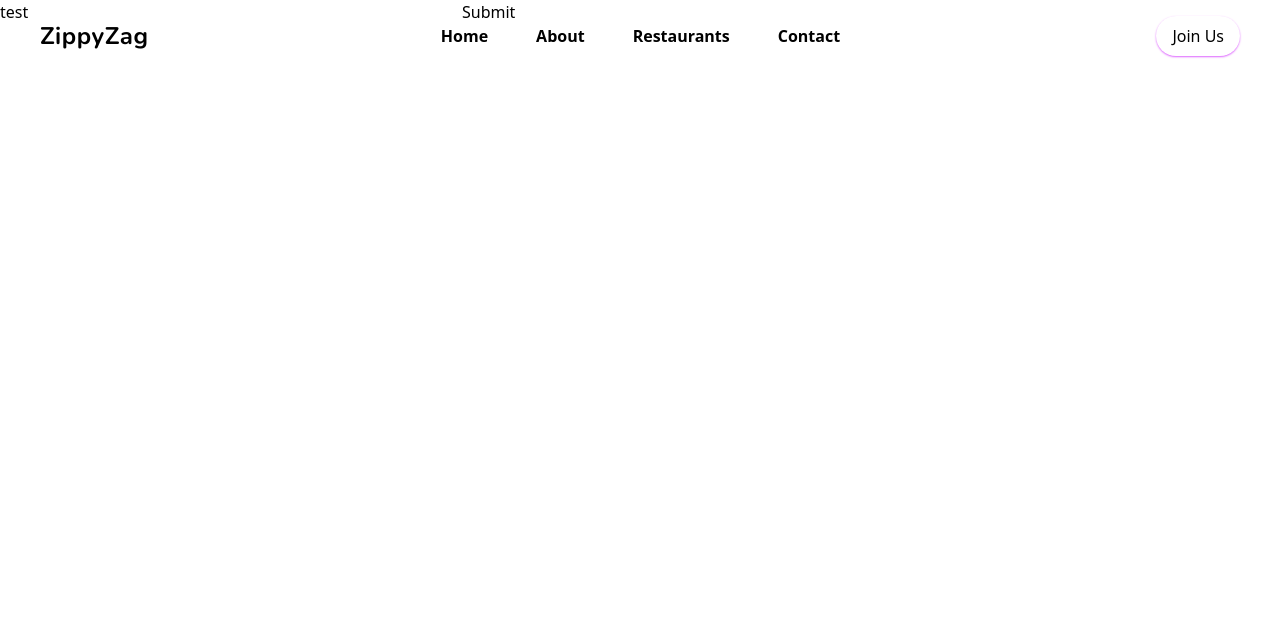
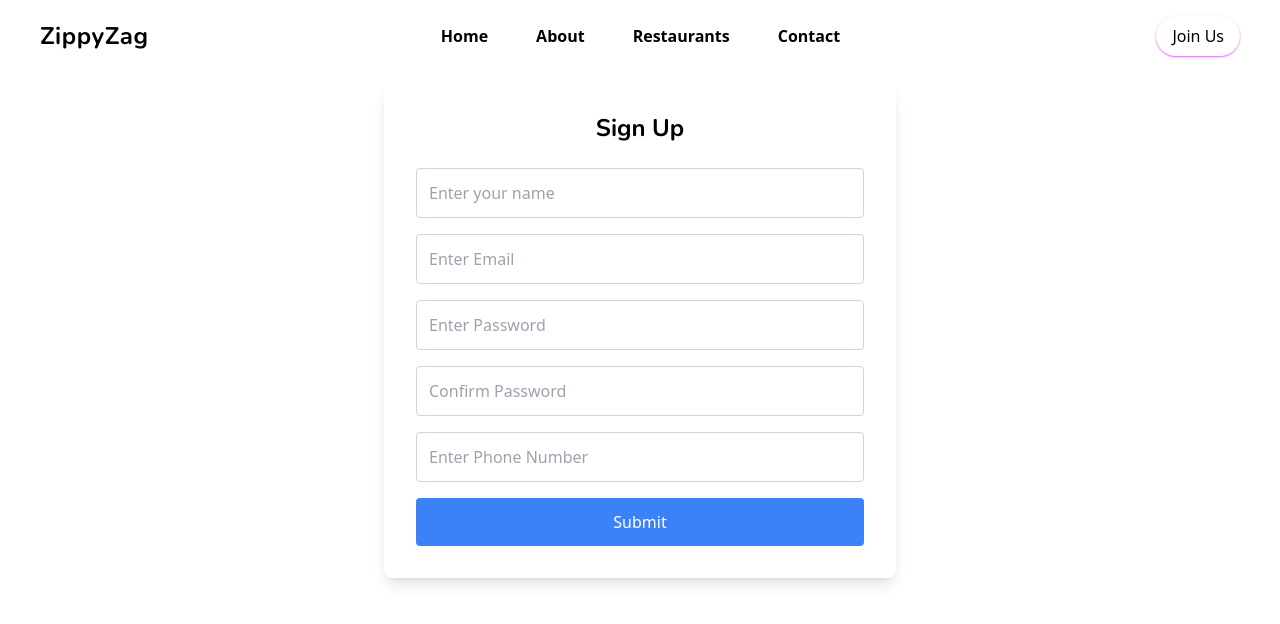
Before and after one commit to javidShabin/zippy-zag-main-project-frontend, a React (Vite) app: page /signup-page in a window 1280 px wide. Shown: the top 624 px of the page. Built offline with nearby package versions, Linux system fonts and the light colour scheme; no server answers; a web font is replaced by a local one.

Commit message:
install the reat hot toast for add notification in the website

```diff
--- a/package.json
+++ b/package.json
@@ -15,6 +15,7 @@
     "react": "^18.3.1",
     "react-dom": "^18.3.1",
     "react-hook-form": "^7.53.2",
+    "react-hot-toast": "^2.4.1",
     "react-router-dom": "^6.28.0"
   },
   "devDependencies": {
--- a/src/pages/SignupPage.jsx
+++ b/src/pages/SignupPage.jsx
@@ -1,30 +1,90 @@
 import { useForm } from "react-hook-form";
-
 import React from "react";
 
 const SignupPage = () => {
   const {
     register,
     handleSubmit,
-    watch,
     formState: { errors },
   } = useForm();
 
   const onSubmit = (data) => console.log(data);
 
-  console.log(watch("example")); // watch input value by passing the name of it
   return (
-    /* "handleSubmit" will validate your inputs before invoking "onSubmit" */
-    <form onSubmit={handleSubmit(onSubmit)}>
-      {/* register your input into the hook by invoking the "register" function */}
-      <input defaultValue="test" {...register("example")} />
+    <form
+      className="max-w-lg mx-auto mt-20 p-8 bg-white shadow-lg rounded-lg"
+      onSubmit={handleSubmit(onSubmit)}
+    >
+      <h1 className="text-2xl font-bold mb-6 text-center">Sign Up</h1>
 
-      {/* include validation with required or other standard HTML validation rules */}
-      <input {...register("exampleRequired", { required: true })} />
-      {/* errors will return when field validation fails  */}
-      {errors.exampleRequired && <span>This field is required</span>}
+      <div className="mb-4">
+        <input
+          type="text"
+          placeholder="Enter your name"
+          {...register("name", { required: true })}
+          className="w-full p-3 border border-gray-300 rounded focus:outline-none focus:ring-2 focus:ring-blue-500"
+        />
+        {errors.name && (
+          <span className="text-red-500 text-sm">Name is required</span>
+        )}
+      </div>
 
-      <input type="submit" />
+      <div className="mb-4">
+        <input
+          type="email"
+          placeholder="Enter Email"
+          {...register("email", { required: true })}
+          className="w-full p-3 border border-gray-300 rounded focus:outline-none focus:ring-2 focus:ring-blue-500"
+        />
+        {errors.email && (
+          <span className="text-red-500 text-sm">Email is required</span>
+        )}
+      </div>
+
+      <div className="mb-4">
+        <input
+          type="password"
+          placeholder="Enter Password"
+          {...register("password", { required: true })}
+          className="w-full p-3 border border-gray-300 rounded focus:outline-none focus:ring-2 focus:ring-blue-500"
+        />
+        {errors.password && (
+          <span className="text-red-500 text-sm">Password is required</span>
+        )}
+      </div>
+
+      <div className="mb-4">
+        <input
+          type="password"
+          placeholder="Confirm Password"
+          {...register("conformPassword", { required: true })}
+          className="w-full p-3 border border-gray-300 rounded focus:outline-none focus:ring-2 focus:ring-blue-500"
+        />
+        {errors.conformPassword && (
+          <span className="text-red-500 text-sm">
+            Password confirmation is required
+          </span>
+        )}
+      </div>
+
+      <div className="mb-4">
+        <input
+          type="tel"
+          placeholder="Enter Phone Number"
+          {...register("phone", { required: true })}
+          className="w-full p-3 border border-gray-300 rounded focus:outline-none focus:ring-2 focus:ring-blue-500"
+        />
+        {errors.phone && (
+          <span className="text-red-500 text-sm">Phone number is required</span>
+        )}
+      </div>
+
+      <button
+        type="submit"
+        className="w-full bg-blue-500 text-white py-3 rounded hover:bg-blue-600 transition"
+      >
+        Submit
+      </button>
     </form>
   );
 };
```
Also changed, not shown: 1 other file (tests, documents, lock files or other folders).
